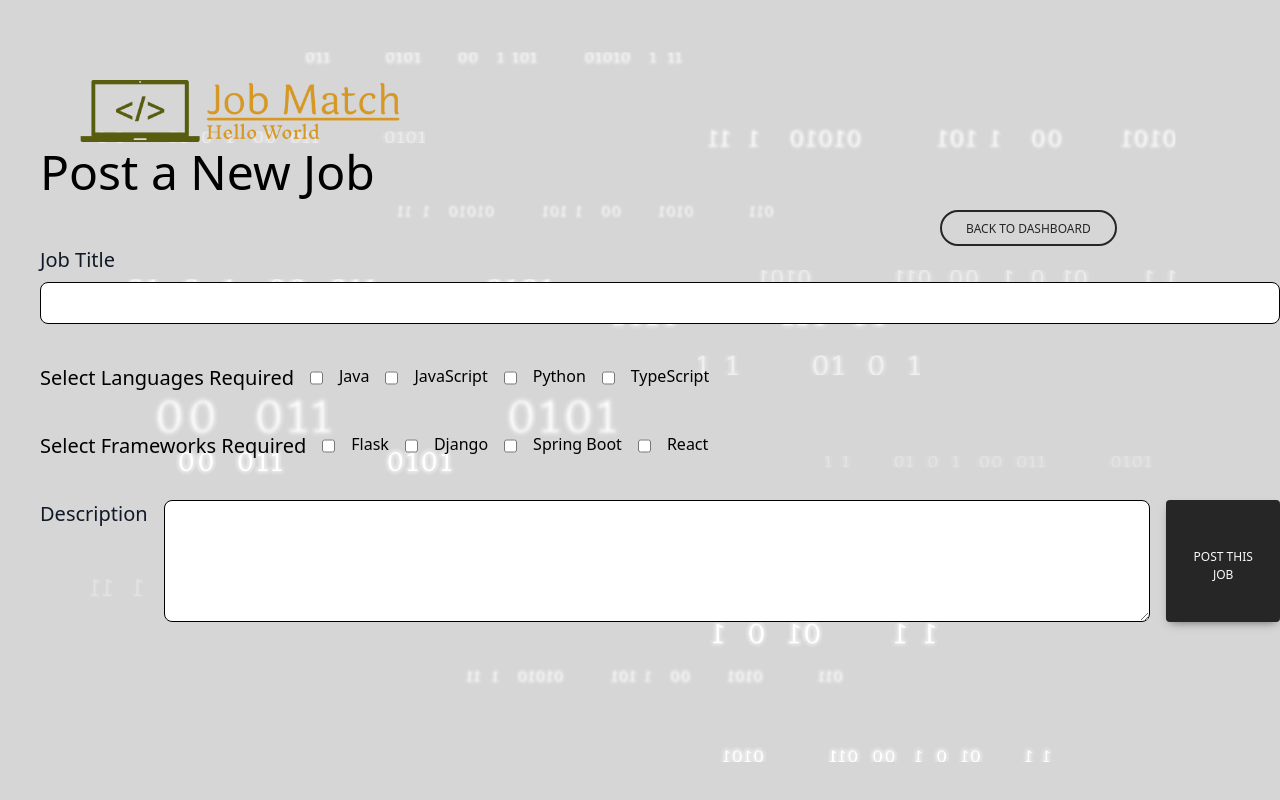
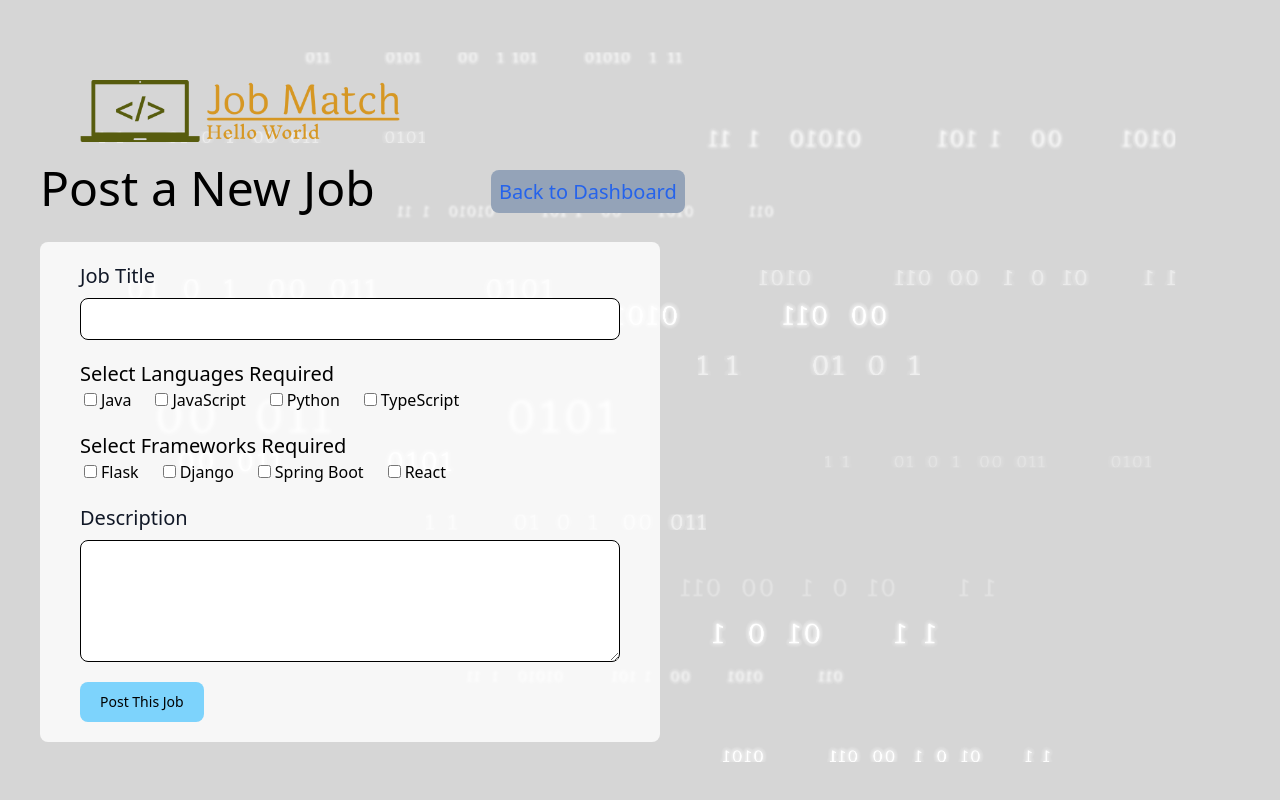
Before and after one commit to Wbradmeyer/JobMatch, a React (Vite) app in the folder client/: page /jobs/create in a window 1280 px wide. Shown: the top 800 px of the page. Built offline with nearby package versions, Linux system fonts and the light colour scheme.

Commit message:
all pages styled

```diff
--- a/client/src/components/JobCreate.jsx
+++ b/client/src/components/JobCreate.jsx
@@ -84,101 +84,126 @@ const JobCreate = () => {
   return (
     <div className="ml-10">
       {/* nav-bar */}
-        <h1 className="mb-2 mt-0 text-5xl font-medium leading-tight">Post a New Job</h1>
-        <div className="flex justify-end w-3/4 mx-auto">
-        <p className="text-sm font-medium  text-gray-900">
-          <Link to={"/company/dashboard"}   className="inline-block rounded-full border-2 border-neutral-800 px-6 pb-[6px] pt-2 text-xs font-medium uppercase leading-normal text-neutral-800 transition duration-150 ease-in-out hover:border-neutral-800 hover:bg-neutral-500 hover:bg-opacity-10 hover:text-neutral-800 focus:border-neutral-800 focus:text-neutral-800 focus:outline-none focus:ring-0 active:border-neutral-900 active:text-neutral-900 dark:border-neutral-900 dark:text-neutral-900 dark:hover:border-neutral-900 dark:hover:bg-neutral-100 dark:hover:bg-opacity-10 dark:hover:text-neutral-900 dark:focus:border-neutral-900 dark:focus:text-neutral-900 dark:active:border-neutral-900 dark:active:text-neutral-900">
-            back to dashboard
-          </Link>
-        </p>&nbsp;&nbsp;
+      <div className="flex items-center my-4">
+        <h1 className="mb-2 mt-0 text-5xl font-medium leading-tight">
+          Post a New Job
+        </h1>
+        <div className="flex justify-end w-1/4">
+          <p className="text-sm font-medium text-gray-900">
+            <Link
+              to={"/company/dashboard"}
+              className="my-5 font-medium text-xl text-blue-600 dark:text-blue-500 hover:underline py-2 px-2 bg-slate-400 rounded-lg"
+            >
+              Back to Dashboard
+            </Link>
+          </p>
+        </div>
+        &nbsp;&nbsp;
       </div>
-      <div >
+      <div className="w-1/2 bg-white/80 rounded-lg px-10 py-5">
         <form onSubmit={onSubmitHandler}>
-          <label
-          className="block mb-2 text-sm font-medium text-gray-900 dark:text-white"
-          ><p className="text-xl font-medium">Job Title</p> </label>
+          <label className="block mb-2 text-sm font-medium text-gray-900 dark:text-white">
+            <p className="text-xl font-medium">Job Title</p>{" "}
+          </label>
           {error.jobTitle ? <p>{error.jobTitle.message}</p> : null}
-          <input type="text" className="border border-black text-sm rounded-lg  focus:border-blue-500 block w-full w-auto p-2.5" name="jobTitle" onChange={handleVals} />
-          <div className="flex gap-4 mt-10">
+          <input
+            type="text"
+            className="border border-black text-sm rounded-lg focus:border-blue-500 block w-full p-2.5"
+            name="jobTitle"
+            onChange={handleVals}
+          />
+          <div className="mt-5">
             <p className="text-xl font-medium">Select Languages Required</p>
             <input
               type="checkbox"
               name="java"
               value={"Java"}
+              className="mx-1"
               onChange={handleLanguagesCheckedBoxes}
             />
-            <label>Java</label>
+            <label className="mr-5">Java</label>
             <input
               type="checkbox"
               name="javascript"
               value={"JavaScript"}
+              className="mx-1"
               onChange={handleLanguagesCheckedBoxes}
             />
-            <label>JavaScript</label>
+            <label className="mr-5">JavaScript</label>
             <input
               type="checkbox"
               name="python"
               value={"Python"}
+              className="mx-1"
               onChange={handleLanguagesCheckedBoxes}
             />
-            <label>Python</label>
+            <label className="mr-5">Python</label>
             <input
               type="checkbox"
               name="typeScript"
               value={"TypeScript"}
+              className="mx-1"
               onChange={handleLanguagesCheckedBoxes}
             />
-            <label>TypeScript</label>
+            <label className="mr-5">TypeScript</label>
           </div>
-          <div className="flex gap-4 mt-10">
+          <div className="mt-5">
             <p className="text-xl font-medium">Select Frameworks Required</p>
             <input
               type="checkbox"
               name="flask"
               value={"Flask"}
+              className="mx-1"
               onChange={handleFrameworksCheckedBoxes}
             />
-            <label>Flask</label>
+            <label className="mr-5">Flask</label>
             <input
               type="checkbox"
               name="django"
               value={"Django"}
+              className="mx-1"
               onChange={handleFrameworksCheckedBoxes}
             />
-            <label>Django</label>
+            <label className="mr-5">Django</label>
             <input
               type="checkbox"
               name="springBoot"
               value={"SpringBoot"}
+              className="mx-1"
               onChange={handleFrameworksCheckedBoxes}
             />
-            <label>Spring Boot</label>
+            <label className="mr-5">Spring Boot</label>
             <input
               type="checkbox"
               name="react"
               value={"React"}
+              className="mx-1"
               onChange={handleFrameworksCheckedBoxes}
             />
-            <label>React</label>&nbsp;&nbsp;
+            <label className="mr-5">React</label>&nbsp;&nbsp;
           </div>
 
-          <div className="flex gap-4 mt-10">
-            <label
-            className="block mb-2 text-sm font-medium text-gray-900 dark:text-white"> <p className="text-xl font-medium">Description </p></label>
+          <div className="mt-5">
+            <label className="block mb-2 text-sm font-medium text-gray-900 dark:text-white">
+              {" "}
+              <p className="text-xl font-medium">Description </p>
+            </label>
             {error.description ? <p>{error.description.message}</p> : null}
             <textarea
               type="text"
               name="description"
-              cols="65"
               rows="5"
-              className="border border-black text-sm rounded-lg  focus:border-blue-500 block w-full w-auto p-2.5"
+              className="border border-black text-sm rounded-lg  focus:border-blue-500 block w-full p-2.5"
               onChange={handleVals}
             />
 
             <input type="hidden" name="companyId" value={currentUser._id} />
-            <button type="submit"
-                    className="rounded bg-neutral-800 px-6 pt-2.5 text-xs font-medium uppercase leading-normal text-neutral-50 shadow-[0_4px_9px_-4px_rgba(51,45,45,0.7)] transition duration-150 ease-in-out hover:bg-neutral-800 hover:shadow-[0_8px_9px_-4px_rgba(51,45,45,0.2),0_4px_18px_0_rgba(51,45,45,0.1)] focus:bg-neutral-800 focus:shadow-[0_8px_9px_-4px_rgba(51,45,45,0.2),0_4px_18px_0_rgba(51,45,45,0.1)] focus:outline-none focus:ring-0 active:bg-neutral-900 active:shadow-[0_8px_9px_-4px_rgba(51,45,45,0.2),0_4px_18px_0_rgba(51,45,45,0.1)] dark:bg-neutral-900 dark:shadow-[0_4px_9px_-4px_#030202] dark:hover:bg-neutral-900 dark:hover:shadow-[0_8px_9px_-4px_rgba(3,2,2,0.3),0_4px_18px_0_rgba(3,2,2,0.2)] dark:focus:bg-neutral-900 dark:focus:shadow-[0_8px_9px_-4px_rgba(3,2,2,0.3),0_4px_18px_0_rgba(3,2,2,0.2)] dark:active:bg-neutral-900 dark:active:shadow-[0_8px_9px_-4px_rgba(3,2,2,0.3),0_4px_18px_0_rgba(3,2,2,0.2)]"
-            >Post This Job</button>
+            <button
+              type="submit"
+              className="mt-5 bg-sky-300 hover:bg-sky-400 focus:ring-4 focus:outline-none focus:ring-primary-300 font-medium rounded-lg text-sm px-5 py-2.5 text-center dark:bg-primary-600 dark:hover:bg-primary-700 dark:focus:ring-primary-800"
+            >
+              Post This Job
+            </button>
           </div>
         </form>
       </div>
--- a/client/src/components/JobUpdate.jsx
+++ b/client/src/components/JobUpdate.jsx
@@ -98,7 +98,7 @@ const JobUpdate = () => {
         <h1 className="mb-2 mt-0 text-5xl font-medium leading-tight">
           Edit This Job
         </h1>
-        <div className="flex justify-end w-1/2 mx-auto">
+        <div className="flex justify-end w-1/4">
           <p className="text-sm font-medium text-gray-900">
             <Link
               to={"/company/dashboard"}
@@ -109,106 +109,113 @@ const JobUpdate = () => {
           </p>
         </div>
       </div>
-      <div>
+      <div className="w-1/2 bg-white/80 rounded-lg px-10 py-5">
         <form onSubmit={onSubmitHandler}>
-          <label className="block mb-2 text-sm font-medium text-gray-900 dark:text-white">
+          <label className="mb-2 text-sm font-medium text-gray-900 dark:text-white">
             <p className="text-xl font-medium">Job Title</p>
           </label>
           {error.jobTitle ? <p>{error.jobTitle.message}</p> : null}
           <input
             type="text"
             name="jobTitle"
-            className="border border-black text-sm rounded-lg  focus:border-blue-500 block w-full w-auto p-2.5"
+            className="border border-black text-sm rounded-lg w-full focus:border-blue-500 block p-2.5"
             value={job.jobTitle}
             onChange={handleVals}
           />
           {/* if lang and frame in job, make checked to start */}
-          <div className="flex gap-4 mt-10">
+          <div className="mt-5">
             <p className="text-xl font-medium">Select Languages Required</p>
             <input
               type="checkbox"
               name="Java"
               value="Java"
+              className="mx-1"
               onChange={handleLanguagesCheckedBoxes}
               checked={job.languages.includes("Java")}
             />
-            <label>Java</label>
+            <label className="mr-5">Java</label>
             <input
               type="checkbox"
               name="javascript"
               value="JavaScript"
+              className="mx-1"
               onChange={handleLanguagesCheckedBoxes}
               checked={job.languages.includes("JavaScript")}
             />
-            <label>JavaScript</label>
+            <label className="mr-5">JavaScript</label>
             <input
               type="checkbox"
               name="python"
               value="Python"
+              className="mx-1"
               onChange={handleLanguagesCheckedBoxes}
               checked={job.languages.includes("Python")}
             />
-            <label>Python</label>
+            <label className="mr-5">Python</label>
             <input
               type="checkbox"
               name="typeScript"
               value="TypeScript"
+              className="mx-1"
               onChange={handleLanguagesCheckedBoxes}
               checked={job.languages.includes("TypeScript")}
             />
-            <label>TypeScript</label>
+            <label className="mr-5">TypeScript</label>
           </div>
-          <div className="flex gap-4 mt-10">
+          <div className="mt-5">
             <p className="text-xl font-medium">Select Frameworks Required</p>
             <input
               type="checkbox"
               name="flask"
               value="Flask"
+              className="mx-1"
               onChange={handleFrameworksCheckedBoxes}
               checked={job.frameworks.includes("Flask")}
             />
-            <label>Flask</label>
+            <label className="mr-5">Flask</label>
             <input
               type="checkbox"
               name="django"
               value="Django"
+              className="mx-1"
               onChange={handleFrameworksCheckedBoxes}
               checked={job.frameworks.includes("Django")}
             />
-            <label>Django</label>
+            <label className="mr-5">Django</label>
             <input
               type="checkbox"
               name="springBoot"
               value="SpringBoot"
+              className="mx-1"
               onChange={handleFrameworksCheckedBoxes}
               checked={job.frameworks.includes("SpringBoot")}
             />
-            <label>Spring Boot</label>
+            <label className="mr-5">Spring Boot</label>
             <input
               type="checkbox"
               name="react"
               value="React"
+              className="mx-1"
               onChange={handleFrameworksCheckedBoxes}
               checked={job.frameworks.includes("React")}
             />
-            <label>React</label>
+            <label className="mr-5">React</label>
           </div>
-          <div className="flex gap-4 mt-10">
+          <div className="mt-5">
             <label className="text-xl font-medium">Description</label>
             {error.description ? <p>{error.description.message}</p> : null}
             <textarea
               type="text"
               name="description"
-              cols="65"
               rows="5"
-              className="border border-black text-sm rounded-lg  focus:border-blue-500 block w-full w-auto p-2.5"
+              className="border border-black text-sm rounded-lg focus:border-blue-500 block w-full p-2.5"
               value={job.description}
               onChange={handleVals}
             />
             <input type="hidden" name="companyId" value={currentUser._id} />
             <button
               type="submit"
-              className="rounded bg-neutral-800 px-6 pt-2.5 text-xs font-medium uppercase leading-normal text-neutral-50 shadow-[0_4px_9px_-4px_rgba(51,45,45,0.7)] transition duration-150 ease-in-out hover:bg-neutral-800 hover:shadow-[0_8px_9px_-4px_rgba(51,45,45,0.2),0_4px_18px_0_rgba(51,45,45,0.1)] focus:bg-neutral-800 focus:shadow-[0_8px_9px_-4px_rgba(51,45,45,0.2),0_4px_18px_0_rgba(51,45,45,0.1)] focus:outline-none focus:ring-0 active:bg-neutral-900 active:shadow-[0_8px_9px_-4px_rgba(51,45,45,0.2),0_4px_18px_0_rgba(51,45,45,0.1)] dark:bg-neutral-900 dark:shadow-[0_4px_9px_-4px_#030202] dark:hover:bg-neutral-900 dark:hover:shadow-[0_8px_9px_-4px_rgba(3,2,2,0.3),0_4px_18px_0_rgba(3,2,2,0.2)] dark:focus:bg-neutral-900 dark:focus:shadow-[0_8px_9px_-4px_rgba(3,2,2,0.3),0_4px_18px_0_rgba(3,2,2,0.2)] dark:active:bg-neutral-900 dark:active:shadow-[0_8px_9px_-4px_rgba(3,2,2,0.3),0_4px_18px_0_rgba(3,2,2,0.2)]"
+              className="mt-5 bg-sky-300 hover:bg-sky-400 focus:ring-4 focus:outline-none focus:ring-primary-300 font-medium rounded-lg text-sm px-5 py-2.5 text-center dark:bg-primary-600 dark:hover:bg-primary-700 dark:focus:ring-primary-800"
             >
               Update This Job
             </button>
```
